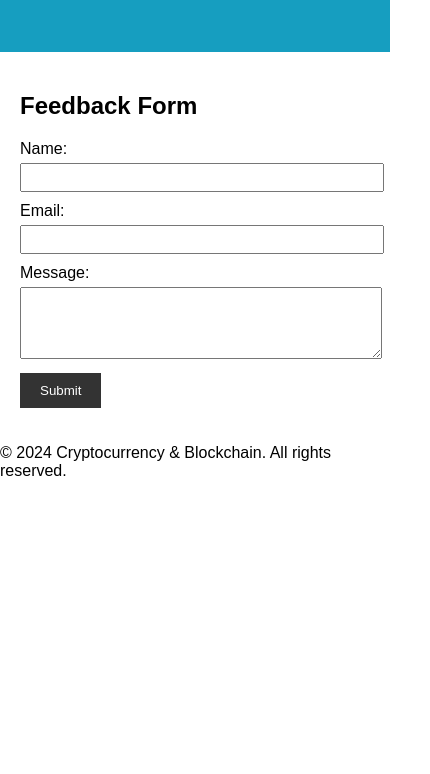
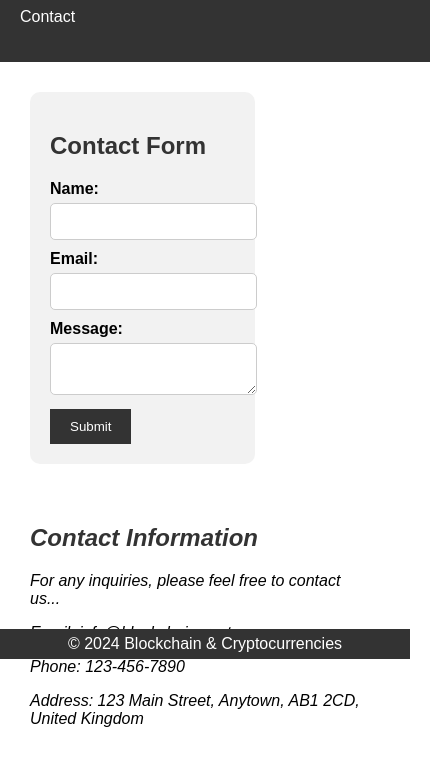
Before and after one commit to Asifhirani38/Project1, a plain HTML site: page contact.html in a window 390 px wide. Shown: the part 185-959 px from the top of the page, 430 px wide, since content can reach past the window. Before the commit the page ends 844 px from the top, so only its background shows below. Drawn offline with Linux system fonts and the light colour scheme.

Commit message:
newly designed website with proper coloring and layouts

```diff
--- a/contact.html
+++ b/contact.html
@@ -1,15 +1,35 @@
-<!-- contact.html -->
 <!DOCTYPE html>
 <html lang="en">
   <head>
     <meta charset="UTF-8" />
     <meta name="viewport" content="width=device-width, initial-scale=1.0" />
+    <meta name="description" content="Contact Blockchain & Cryptocurrencies." />
     <title>Contact Us</title>
     <link rel="stylesheet" href="styles.css" />
+    <style>
+      /* Custom CSS for contact page layout */
+      main {
+        display: flex;
+        flex-direction: column;
+        align-items: flex-start;
+      }
+
+      #contact-form-container {
+        width: 50%;
+        margin: 20px;
+        padding: 20px;
+        background-color: #f2f2f2;
+        border-radius: 10px;
+      }
+
+      address {
+        margin: 20px;
+      }
+    </style>
   </head>
   <body>
     <header>
-      <h1>Contact Us</h1>
+      <h1>Contact Blockchain & Cryptocurrencies</h1>
       <nav>
         <ul>
           <li><a href="index.html">Home</a></li>
@@ -19,22 +39,46 @@
       </nav>
     </header>
     <main>
-      <section>
-        <h2>Feedback Form</h2>
-        <form action="submit.php" method="POST">
-          <label for="name">Name:</label>
-          <input type="text" id="name" name="name" required /><br />
-          <label for="email">Email:</label>
-          <input type="email" id="email" name="email" required /><br />
-          <label for="message">Message:</label>
-          <textarea id="message" name="message" rows="4" required></textarea
+      <article id="contact-form-container">
+        <h2>Contact Form</h2>
+        <form action="#" method="post">
+          <label for="name">Name:</label><br />
+          <input
+            type="text"
+            id="name"
+            name="name"
+            required
+            aria-label="Name"
+          /><br />
+          <label for="email">Email:</label><br />
+          <input
+            type="email"
+            id="email"
+            name="email"
+            required
+            aria-label="Email"
+          /><br />
+          <label for="message">Message:</label><br />
+          <textarea
+            id="message"
+            name="message"
+            required
+            aria-label="Message"
+          ></textarea
           ><br />
-          <input type="submit" value="Submit" />
+          <input type="submit" value="Submit" aria-label="Submit" />
         </form>
-      </section>
+      </article>
+      <address>
+        <h2>Contact Information</h2>
+        <p>For any inquiries, please feel free to contact us...</p>
+        <p>Email: info@blockchaincrypto.com</p>
+        <p>Phone: 123-456-7890</p>
+        <p>Address: 123 Main Street, Anytown, AB1 2CD, United Kingdom</p>
+      </address>
     </main>
     <footer>
-      <p>&copy; 2024 Cryptocurrency & Blockchain. All rights reserved.</p>
+      <p>&copy; 2024 Blockchain & Cryptocurrencies</p>
     </footer>
   </body>
 </html>
--- a/styles.css
+++ b/styles.css
@@ -1,125 +1,135 @@
-/* styles.css */
+/* Global Styles */
 body {
   font-family: Arial, sans-serif;
   margin: 0;
   padding: 0;
 }
 
-header {
-  background-color: #169ec0;
-  color: #03b3df;
-  padding: 100px 100px;
-}
-
-header h1 {
-  margin: 0;
+header,
+footer {
+  background-color: #333;
+  color: #fff;
+  padding: 20px;
+  width: 100vw;
 }
 
 nav ul {
   list-style-type: none;
   padding: 0;
-  position: fixed;
-  margin: 0;
-  padding: 0;
-  background-color: white;
-  z-index: 99;
 }
 
 nav ul li {
   display: inline;
-  margin-right: 10px;
+  margin-right: 20px;
 }
 
 nav ul li a {
-  color: #0000ff;
+  color: #fff;
   text-decoration: none;
-}
-
-nav ul {
-  margin: 0;
-  padding: 0;
-  list-style: none;
-  float: left;
-  left: 15px;
-}
-
-nav li {
-  display: inline-block;
-  margin-left: 70px;
-  padding-top: 50px;
-  position: relative;
-}
-
-nav ul li a {
-  color: #66cd00;
-  text-decoration: none;
-  font-size: 18px;
-}
-
-nav a:hover {
-  color: #78ab46;
-}
-
-nav a::before {
-  content: "";
-  display: block;
-  height: 5px;
-  background-color: #444;
-
-  position: absolute;
-  top: o;
-  width: 0%;
-
-  transition: all ease-in-out 250ms;
-}
-
-nav a:hover::before {
-  width: 100%;
 }
 
 main {
   padding: 20px;
 }
 
-/* footer {
-  background-color: #86c5daf8;
-  color: black;
-  text-align: center;
-  padding: 10px 0;
-} */
+section {
+  margin-bottom: 20px;
+}
+img {
+  max-width: 100%;
+  height: auto;
+}
 
-#footer {
+.video-container {
+  position: relative;
+  padding-bottom: 56.25%; /* 16:9 aspect ratio */
+  overflow: hidden;
+  border-radius: 8px;
+}
+
+.video-container iframe {
   position: absolute;
+  top: 0;
+  left: 0;
+  width: 50%;
+  height: 50%;
+  border: 0;
+}
+
+footer {
+  position: fixed;
   bottom: 0;
+  left: 0;
   width: 100%;
-  height: 2rem; /* Footer height */
-  background-color: #86c5daf8;
-  color: black;
-  text-align: center;
-  /* padding: 10px 0; */
+  background-color: #333;
+  color: #fff;
+  padding: 10px 10px;
+  height: 10px;
+  display: flex;
+  justify-content: center;
+  align-items: center;
+}
+
+/* Page-specific Styles */
+h1,
+h2 {
+  color: #333;
+}
+
+nav ul li a:hover {
+  color: #ffcc00;
+}
+
+form {
+  margin-top: 20px;
+}
+
+label {
   font-weight: bold;
 }
-form label {
-  display: block;
-  margin-bottom: 5px;
+
+input[type="text"],
+input[type="email"],
+textarea {
+  width: 100%;
+  padding: 10px;
+  margin-top: 5px;
+  margin-bottom: 10px;
+  border: 1px solid #ccc;
+  border-radius: 5px;
 }
 
-form input[type="text"],
-form input[type="email"],
-form textarea {
-  width: 100%;
-  padding: 5px;
-  margin-bottom: 10px;
-}
-
-form input[type="submit"] {
+input[type="submit"] {
   background-color: #333;
   color: #fff;
+  border: none;
   padding: 10px 20px;
-  border: none;
   cursor: pointer;
 }
 
-form input[type="submit"]:hover {
-  background-color: #555;
+input[type="submit"]:hover {
+  background-color: #ffcc00;
+  color: #333;
 }
+
+/* Responsive Styles */
+@media only screen and (max-width: 768px) {
+  header,
+  footer {
+    padding: 20px, 0;
+    width: 100%;
+  }
+
+  nav ul li {
+    display: block;
+    margin: 10px 0;
+  }
+
+  main {
+    padding: 10px;
+  }
+
+  form {
+    margin-top: 10px;
+  }
+}
```
Also changed, not shown: about.html (+14 -8 lines), index.html (+44 -45 lines).
